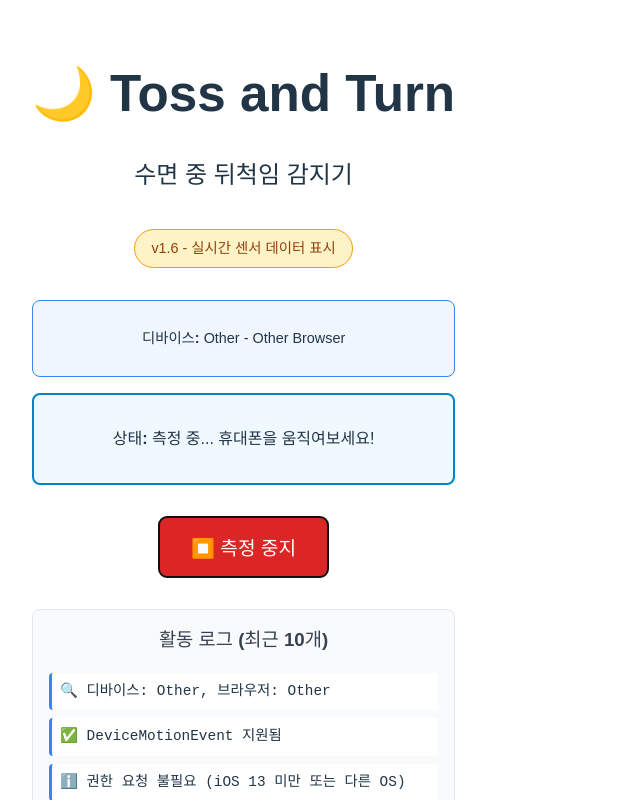
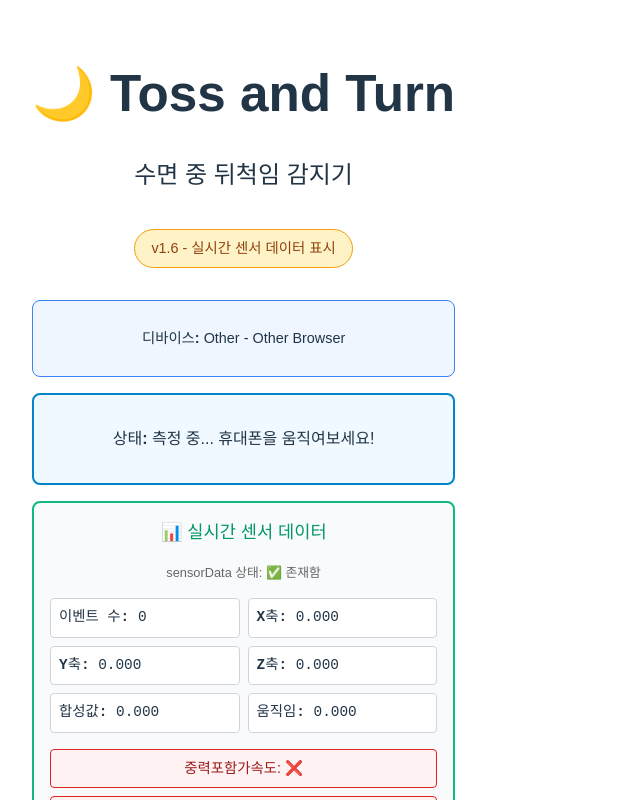
Before and after one commit to beomwon/study, a React (Vite) app in the folder toss-and-turn-front/: page / in a window 1280 px wide. Both pictures are taken after a click on the button "📱 측정 시작". Shown: the top 800 px of the page, without its empty margins (0-640 px from the left). Built offline with nearby package versions, Linux system fonts and the light colour scheme.

Commit message:
[v1.6][수정] 실시간 센서 데이터 표시 - 미적용으로 인한 코드 수정 및 추가

```diff
--- a/toss-and-turn-front/src/App.tsx
+++ b/toss-and-turn-front/src/App.tsx
@@ -73,6 +73,16 @@ function App() {
 
       setIsMeasuring(true);
       setStatus("측정 중... 휴대폰을 움직여보세요!");
+
+      // 초기 센서 데이터 영역 표시
+      setSensorData({
+        eventCount: 0,
+        x: 0, y: 0, z: 0,
+        magnitude: 0, delta: 0,
+        hasAccelWithGravity: false,
+        hasAccel: false,
+        hasRotation: false
+      });
 
       let lastMagnitude = 0;
       let lastSent = 0;
@@ -242,6 +252,8 @@ function App() {
       ...prev,
       `⏹️ ${new Date().toLocaleTimeString()} 측정 중지됨`,
     ]);
+    // 센서 데이터는 유지하지 않고 초기화
+    // setSensorData(null);
   };
 
   return (
@@ -265,33 +277,111 @@ function App() {
       </div>
 
       {sensorData && (
-        <div className="sensor-data">
-          <h3>📊 실시간 센서 데이터</h3>
-          <div className="sensor-grid">
-            <div className="sensor-item">
+        <div className="sensor-data" style={{
+          background: '#f8fafc',
+          border: '2px solid #10b981',
+          borderRadius: '8px',
+          padding: '1rem',
+          margin: '1rem 0',
+          textAlign: 'left'
+        }}>
+          <h3 style={{
+            marginTop: 0,
+            textAlign: 'center',
+            color: '#059669',
+            fontSize: '1.1rem'
+          }}>📊 실시간 센서 데이터</h3>
+
+          <p style={{fontSize: '0.8rem', color: '#666', textAlign: 'center'}}>
+            sensorData 상태: {sensorData ? '✅ 존재함' : '❌ null'}
+          </p>
+
+          <div className="sensor-grid" style={{
+            display: 'grid',
+            gridTemplateColumns: '1fr 1fr',
+            gap: '0.5rem',
+            margin: '1rem 0'
+          }}>
+            <div className="sensor-item" style={{
+              background: 'white',
+              padding: '0.5rem',
+              borderRadius: '4px',
+              border: '1px solid #d1d5db',
+              fontFamily: 'monospace',
+              fontSize: '0.9rem'
+            }}>
               <strong>이벤트 수:</strong> {sensorData.eventCount}
             </div>
-            <div className="sensor-item">
+            <div className="sensor-item" style={{
+              background: 'white',
+              padding: '0.5rem',
+              borderRadius: '4px',
+              border: '1px solid #d1d5db',
+              fontFamily: 'monospace',
+              fontSize: '0.9rem'
+            }}>
               <strong>X축:</strong> {sensorData.x.toFixed(3)}
             </div>
-            <div className="sensor-item">
+            <div className="sensor-item" style={{
+              background: 'white',
+              padding: '0.5rem',
+              borderRadius: '4px',
+              border: '1px solid #d1d5db',
+              fontFamily: 'monospace',
+              fontSize: '0.9rem'
+            }}>
               <strong>Y축:</strong> {sensorData.y.toFixed(3)}
             </div>
-            <div className="sensor-item">
+            <div className="sensor-item" style={{
+              background: 'white',
+              padding: '0.5rem',
+              borderRadius: '4px',
+              border: '1px solid #d1d5db',
+              fontFamily: 'monospace',
+              fontSize: '0.9rem'
+            }}>
               <strong>Z축:</strong> {sensorData.z.toFixed(3)}
             </div>
-            <div className="sensor-item">
+            <div className="sensor-item" style={{
+              background: 'white',
+              padding: '0.5rem',
+              borderRadius: '4px',
+              border: '1px solid #d1d5db',
+              fontFamily: 'monospace',
+              fontSize: '0.9rem'
+            }}>
               <strong>합성값:</strong> {sensorData.magnitude.toFixed(3)}
             </div>
-            <div className="sensor-item">
+            <div className="sensor-item" style={{
+              background: 'white',
+              padding: '0.5rem',
+              borderRadius: '4px',
+              border: '1px solid #d1d5db',
+              fontFamily: 'monospace',
+              fontSize: '0.9rem'
+            }}>
               <strong>움직임:</strong> {sensorData.delta.toFixed(3)}
             </div>
           </div>
-          <div className="sensor-status">
+          <div className="sensor-status" style={{
+            display: 'flex',
+            flexDirection: 'column',
+            gap: '0.5rem',
+            marginTop: '1rem'
+          }}>
             <div
               className={`status-indicator ${
                 sensorData.hasAccelWithGravity ? "active" : "inactive"
               }`}
+              style={{
+                padding: '0.5rem',
+                borderRadius: '4px',
+                fontSize: '0.9rem',
+                textAlign: 'center',
+                background: sensorData.hasAccelWithGravity ? '#dcfce7' : '#fef2f2',
+                border: sensorData.hasAccelWithGravity ? '1px solid #16a34a' : '1px solid #dc2626',
+                color: sensorData.hasAccelWithGravity ? '#166534' : '#991b1b'
+              }}
             >
               중력포함가속도: {sensorData.hasAccelWithGravity ? "✅" : "❌"}
             </div>
@@ -299,6 +389,15 @@ function App() {
               className={`status-indicator ${
                 sensorData.hasAccel ? "active" : "inactive"
               }`}
+              style={{
+                padding: '0.5rem',
+                borderRadius: '4px',
+                fontSize: '0.9rem',
+                textAlign: 'center',
+                background: sensorData.hasAccel ? '#dcfce7' : '#fef2f2',
+                border: sensorData.hasAccel ? '1px solid #16a34a' : '1px solid #dc2626',
+                color: sensorData.hasAccel ? '#166534' : '#991b1b'
+              }}
             >
               가속도: {sensorData.hasAccel ? "✅" : "❌"}
             </div>
@@ -306,6 +405,15 @@ function App() {
               className={`status-indicator ${
                 sensorData.hasRotation ? "active" : "inactive"
               }`}
+              style={{
+                padding: '0.5rem',
+                borderRadius: '4px',
+                fontSize: '0.9rem',
+                textAlign: 'center',
+                background: sensorData.hasRotation ? '#dcfce7' : '#fef2f2',
+                border: sensorData.hasRotation ? '1px solid #16a34a' : '1px solid #dc2626',
+                color: sensorData.hasRotation ? '#166534' : '#991b1b'
+              }}
             >
               회전: {sensorData.hasRotation ? "✅" : "❌"}
             </div>
```
